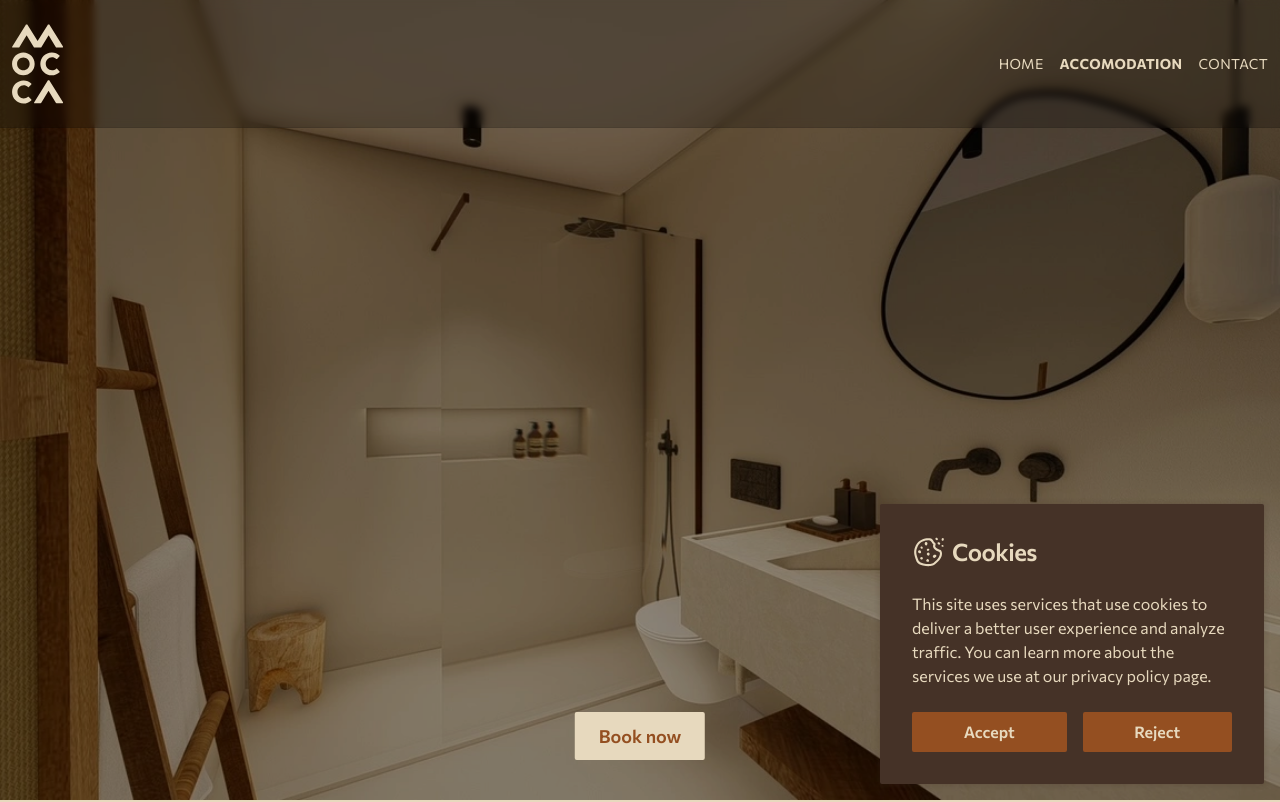
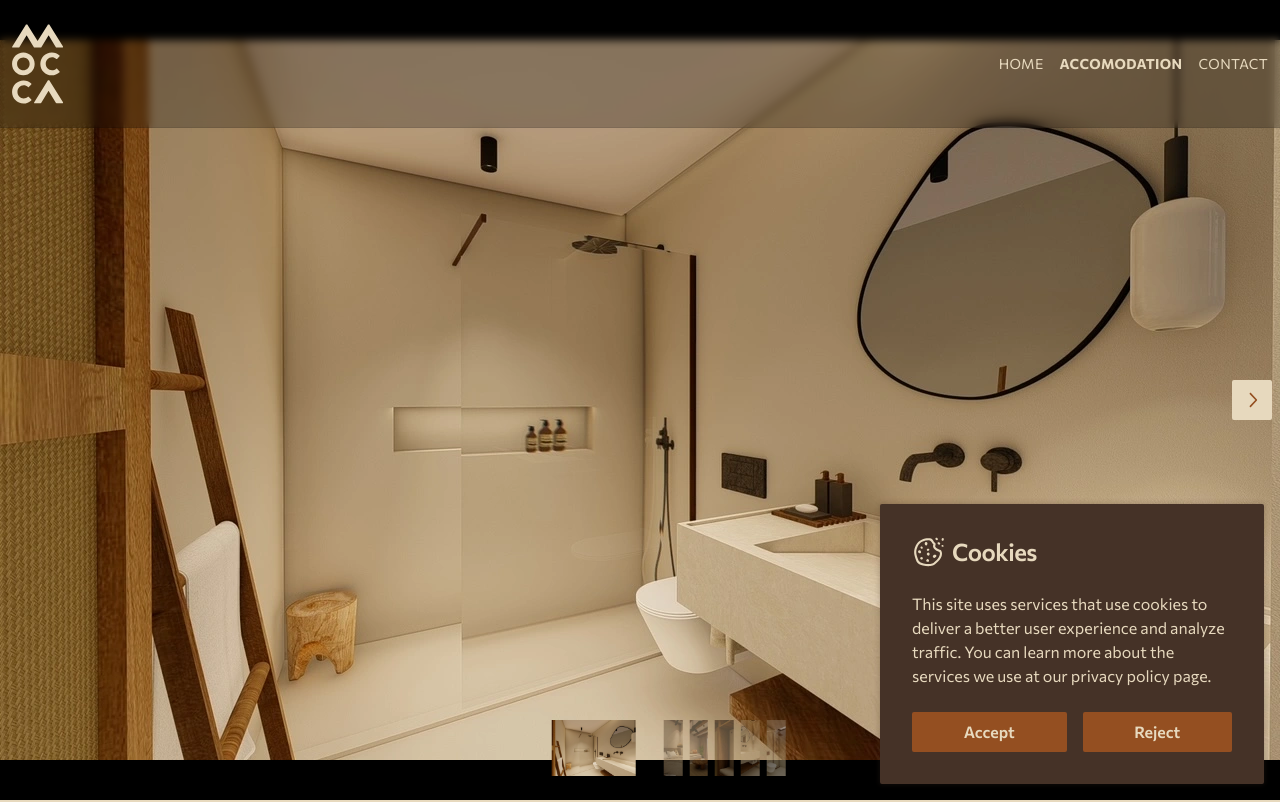
Before and after one commit to chrismitsdev/mocca-living, a Next.js app: page /en/accomodation in a window 1280 px wide. Shown: the top 802 px of the page. Built offline with nearby package versions, Linux system fonts and the light colour scheme.

Commit message:
framer carousel experiment

```diff
--- a/src/app/[locale]/accomodation/page.tsx
+++ b/src/app/[locale]/accomodation/page.tsx
@@ -1,7 +1,8 @@
 import {getTranslations} from 'next-intl/server'
 import {useTranslations} from 'next-intl'
 import {unstable_setRequestLocale} from 'next-intl/server'
-import {Introduction} from '@/components/page/accomodation/introduction'
+// import {Introduction} from '@/components/page/accomodation/introduction'
+import {FramerCarousel} from '@/components/ui/framer-carousel'
 
 export async function generateMetadata({params: {locale}}: Params) {
   const t = await getTranslations({locale, namespace: 'Metadata'})
@@ -17,7 +18,8 @@ export default function AccomodationPage({params: {locale}}: Params) {
 
   return (
     <>
-      <Introduction />
+      <FramerCarousel />
+      {/* <Introduction /> */}
     </>
   )
 }
--- a/src/components/ui/button.tsx
+++ b/src/components/ui/button.tsx
@@ -10,6 +10,10 @@ const buttonVariants = cva(
     'inline-flex',
     'justify-center',
     'items-center',
+    'gap-2',
+    'whitespace-nowrap',
+    'font-semibold',
+    '[&>*]:shrink-0',
     'rounded',
     'ring-offset-background',
     'transition-colors',
@@ -74,11 +78,11 @@ type ButtonProps = React.ButtonHTMLAttributes<HTMLButtonElement> &
 const Button = React.forwardRef<HTMLButtonElement, ButtonProps>(
   (
     {
+      variant,
+      size,
+      className,
       asChild = false,
       isLoading = false,
-      className,
-      variant,
-      size,
       type = 'button',
       children,
       ...props
@@ -89,27 +93,23 @@ const Button = React.forwardRef<HTMLButtonElement, ButtonProps>(
 
     return (
       <Comp
-        className={cn(buttonVariants({variant, size, className}))}
+        className={cn(
+          buttonVariants({
+            variant,
+            size,
+            className: cn(isLoading && '[&>*:not(span:last-child)]:invisible', className)
+          })
+        )}
         type={type}
         ref={ref}
         {...props}
       >
+        <Slottable>{children}</Slottable>
         {isLoading && (
           <span className='absolute inset-0 flex items-center justify-center'>
             <Spinner size={size === 'large' ? 24 : 16} />
           </span>
         )}
-
-        <Slottable>
-          <span
-            className={cn(
-              'inline-flex items-center justify-center gap-2 whitespace-nowrap font-semibold [&>*]:shrink-0',
-              isLoading && 'invisible'
-            )}
-          >
-            {children}
-          </span>
-        </Slottable>
       </Comp>
     )
   }
--- /dev/null
+++ b/src/components/ui/framer-carousel.tsx
@@ -0,0 +1,151 @@
+'use client'
+
+import * as React from 'react'
+import Image from 'next/image'
+import {motion, AnimatePresence, MotionConfig} from 'framer-motion'
+import {ChevronLeftIcon, ChevronRightIcon} from '@radix-ui/react-icons'
+import {cn} from '#/lib/utils'
+import {Button} from '@/components/ui/button'
+import * as indoorImages from '#/public/images/indoor'
+
+const images = Object.values(indoorImages).slice(0, 6)
+
+const collapsedAspectRatio = 1 / 3
+const fullAspectRatio = 3 / 2
+const activeThumbMargin = 12
+const thumbGap = 4
+
+function FramerCarousel() {
+  const [index, setIndex] = React.useState(0)
+
+  return (
+    <MotionConfig transition={{duration: 0.75, ease: [0.32, 0.72, 0, 1]}}>
+      <div className='relative h-screen bg-black'>
+        <div className='mx-auto h-full max-w-7xl flex-col flex justify-center'>
+          {/* Image slides */}
+          <div className='relative overflow-hidden w-full'>
+            <motion.div
+              className='flex'
+              animate={{x: `-${index * 100}%`}}
+            >
+              {images.map((image, i) => (
+                <Image
+                  key={image.src}
+                  className={cn(
+                    'shrink-0 w-full h-full object-cover select-none ease-[cubic-bezier(0.32,0.72,0,1)] duration-1000',
+                    i === index ? 'opacity-100' : 'opacity-10'
+                  )}
+                  src={image}
+                  alt={`Framer carousel image ${index + 1}`}
+                  draggable={false}
+                  priority={true}
+                />
+              ))}
+            </motion.div>
+
+            {/* Slide control buttons */}
+            <AnimatePresence initial={false}>
+              {index > 0 && (
+                <Button
+                  className='absolute left-2 top-1/2 -translate-y-1/2 transition-none'
+                  variant='primary-alt'
+                  size='icon-normal'
+                  onClick={() => setIndex(index - 1)}
+                  asChild
+                >
+                  <motion.button
+                    initial={{opacity: 0}}
+                    animate={{opacity: 1}}
+                    exit={{opacity: 0, pointerEvents: 'none'}}
+                  >
+                    <ChevronLeftIcon
+                      width={24}
+                      height={24}
+                    />
+                  </motion.button>
+                </Button>
+              )}
+            </AnimatePresence>
+            <AnimatePresence initial={false}>
+              {index + 1 < images.length && (
+                <Button
+                  className='absolute right-2 top-1/2 -translate-y-1/2 transition-none'
+                  variant='primary-alt'
+                  size='icon-normal'
+                  onClick={() => setIndex(index + 1)}
+                  asChild
+                >
+                  <motion.button
+                    initial={{opacity: 0}}
+                    animate={{opacity: 1}}
+                    exit={{opacity: 0, pointerEvents: 'none'}}
+                  >
+                    <ChevronRightIcon
+                      width={24}
+                      height={24}
+                    />
+                  </motion.button>
+                </Button>
+              )}
+            </AnimatePresence>
+          </div>
+
+          {/* Image thumbnails */}
+          <div className='absolute bottom-6 inset-x-0 h-14 flex justify-center overflow-hidden'>
+            <motion.div
+              className='flex'
+              initial={false}
+              style={{
+                aspectRatio: fullAspectRatio,
+                gap: `${thumbGap}%`
+              }}
+              animate={{
+                x: `-${
+                  index * 100 * (collapsedAspectRatio / fullAspectRatio) +
+                  activeThumbMargin +
+                  index * thumbGap
+                }%`
+              }}
+            >
+              {images.map((image, i) => (
+                <motion.button
+                  key={image.src}
+                  className='shrink-0'
+                  initial={false}
+                  animate={i === index ? 'active' : 'inactive'}
+                  variants={{
+                    active: {
+                      aspectRatio: fullAspectRatio,
+                      marginLeft: `${activeThumbMargin}%`,
+                      marginRight: `${activeThumbMargin}%`,
+                      opacity: 1
+                    },
+                    inactive: {
+                      aspectRatio: collapsedAspectRatio,
+                      marginLeft: 0,
+                      marginRight: 0,
+                      opacity: 0.5
+                    }
+                  }}
+                  whileHover={{opacity: 1}}
+                  onClick={() => setIndex(i)}
+                >
+                  <Image
+                    className='w-full h-full object-cover select-none'
+                    src={image}
+                    draggable={false}
+                    alt={`Framer carousel image ${index + 1}`}
+                  />
+                </motion.button>
+              ))}
+            </motion.div>
+          </div>
+        </div>
+      </div>
+    </MotionConfig>
+  )
+}
+
+FramerCarousel.displayName = 'FramerCarousel'
+
+export {FramerCarousel}
--- a/src/hooks/useBoundedScroll.ts
+++ b/src/hooks/useBoundedScroll.ts
@@ -3,17 +3,17 @@ import {useMotionValue, useScroll, useTransform} from 'framer-motion'
 
 export function useBoundedScroll(bounds: number) {
   const {scrollY} = useScroll()
-  const scrollYBounded = useMotionValue(0)
-  const scrollYBoundedProgress = useTransform(scrollYBounded, [0, bounds], [0, 1])
+  const scrollYValue = useMotionValue(0)
+  const scrollYBoundedProgress = useTransform(scrollYValue, [0, bounds], [0, 1])
 
   React.useEffect(
     function () {
       return scrollY.on('change', (currScrollY) => {
-        scrollYBounded.set(currScrollY)
+        scrollYValue.set(currScrollY)
       })
     },
-    [bounds, scrollY, scrollYBounded]
+    [bounds, scrollY, scrollYValue]
   )
 
-  return {scrollYBounded, scrollYBoundedProgress}
+  return {scrollYValue, scrollYBoundedProgress}
 }
```
Also changed, not shown: 1 other file (tests, documents, lock files or other folders).
